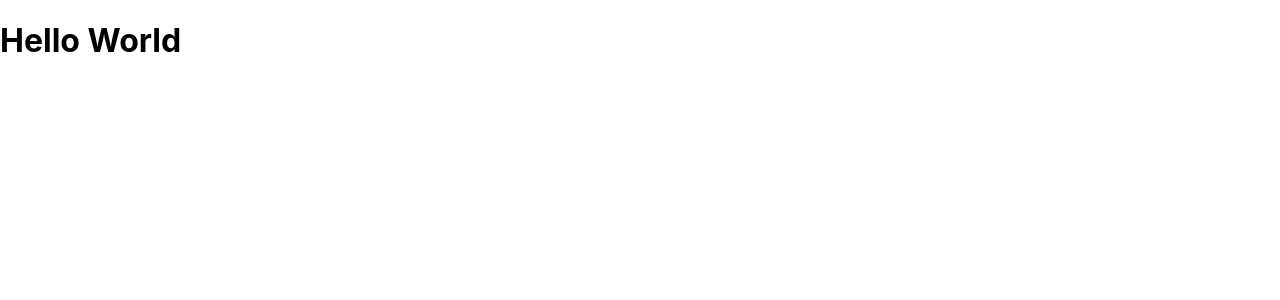
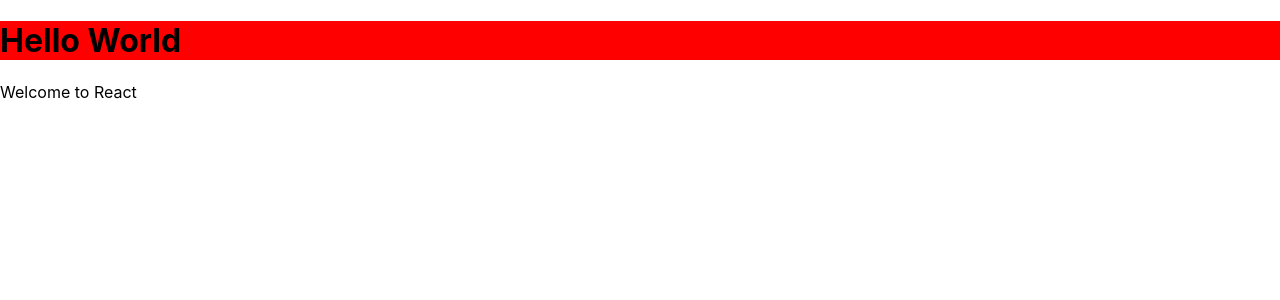
Before and after one commit to NyxN1N9/robofriends, a React (Create React App) app: page / in a window 1280 px wide. Shown: the top 300 px of the page. Built offline with nearby package versions, Linux system fonts and the light colour scheme.

Commit message:
Hello.css add

```diff
--- /dev/null
+++ b/src/Hello.css
@@ -0,0 +1,3 @@
+h1 {
+    background: red;
+}
--- a/src/Hello.js
+++ b/src/Hello.js
@@ -1,11 +1,14 @@
 import React, { Component } from 'react';
-import App from './App';
+import './Hello.css';
 
 class Hello extends Component {
     render(){
         return (
-        <App />,<h1>Hello World</h1>
-        )
+        <div>
+            <h1>Hello World</h1>
+            <p>Welcome to React</p>
+        </div>
+        );
     }
 }
 export default Hello;
```
